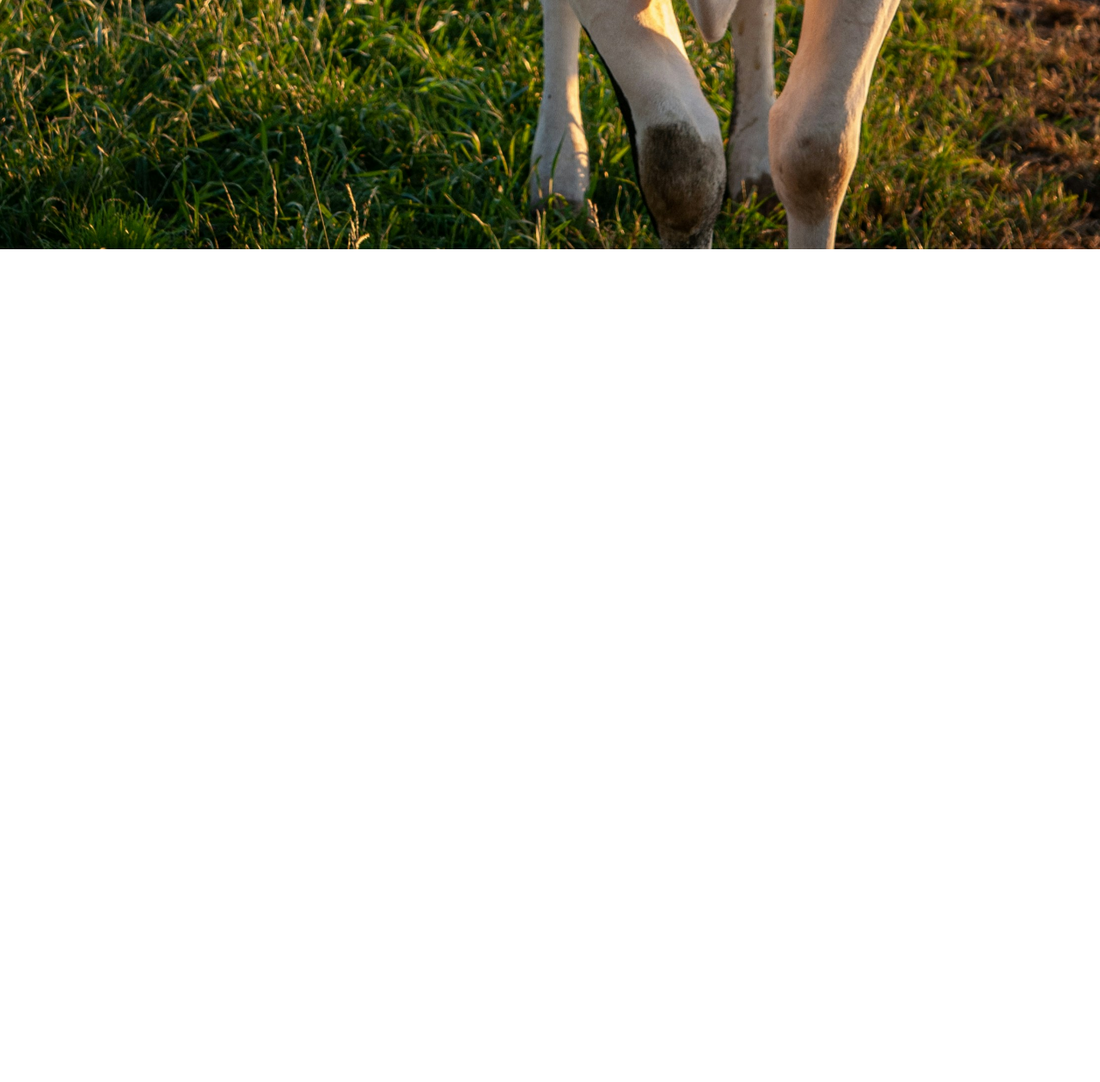
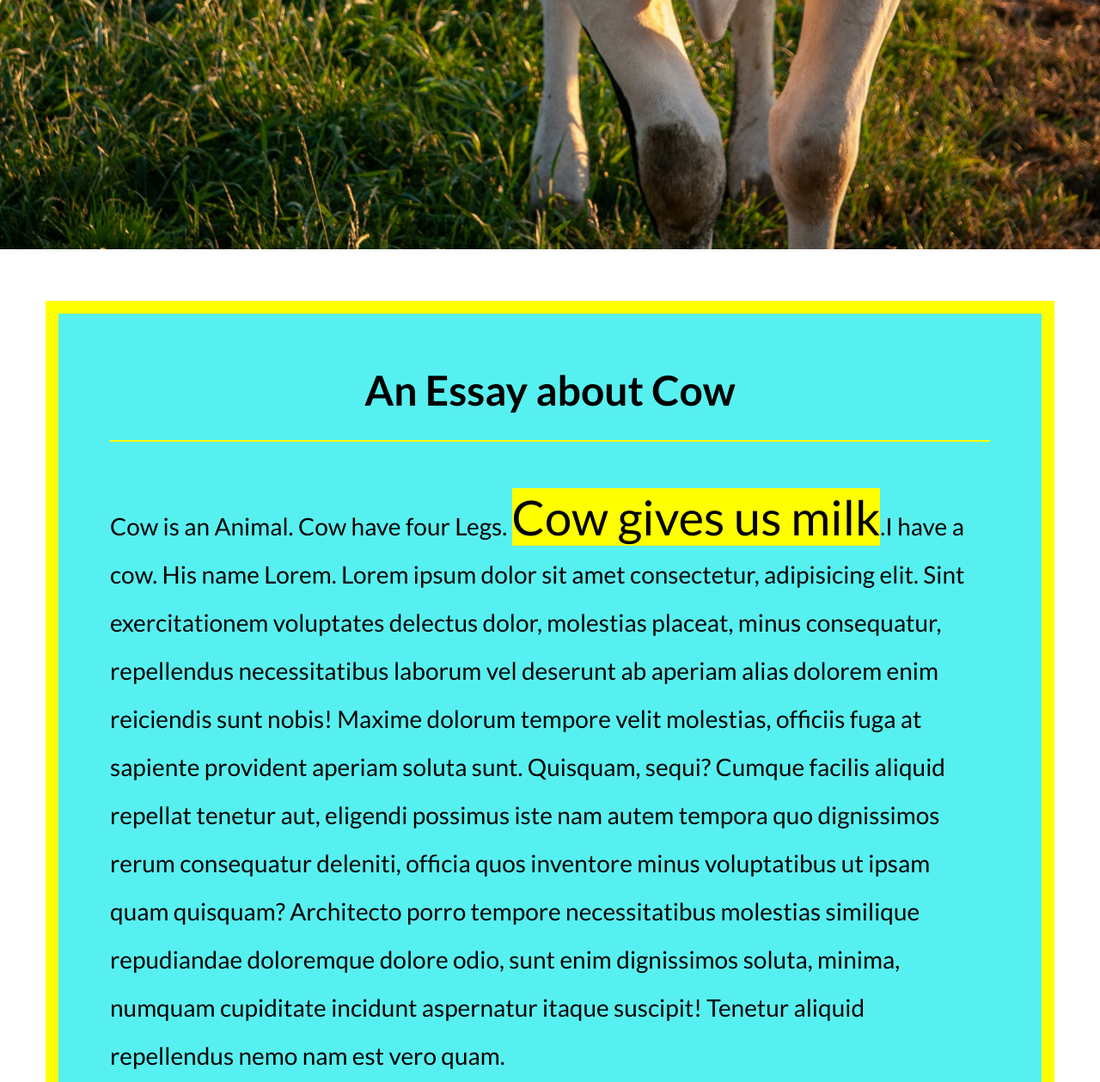
Before and after one commit to ahmad-minhaz/conceptual-html-css, a plain HTML site: page index.html in a window 1280 px wide. Shown: the part 500-1759 px from the top of the page at 86% size. Before the commit the page ends 800 px from the top, so only its background shows below. Drawn offline with Linux system fonts and the light colour scheme.

Commit message:
added the first blog

```diff
--- a/Styles/styles.css
+++ b/Styles/styles.css
@@ -1,6 +1,10 @@
+
+@import url('https://fonts.googleapis.com/css2?family=Lato:ital,wght@0,100;0,300;0,400;0,700;0,900;1,100;1,300;1,400;1,700;1,900&display=swap');
+
 *{
     margin: 0%;
     padding: 0%;
+    font-family: "Lato", sans-serif;
 }
 
 .hero{
@@ -21,3 +25,40 @@
     margin-top: 60px;
     padding-top: 60px;
 }
+
+.article{
+    width: 80%;
+    /* margin-left: auto;
+    margin-right: auto;
+    margin-top: 60px;
+    margin-bottom: 100px; */
+    margin: 60px auto;
+    border-width: 15px;
+    border-color: yellow;
+    border-style: solid;
+    background-color: rgb(87, 240, 240);
+    padding: 60px;
+}
+.article h2{
+    text-align: center;
+    font-size: 48px;
+    border-color: yellow;
+    border-style: solid;
+    border-width: 2px;
+    border-top: 0;
+    border-right: 0;
+    border-left: 0;
+    padding-bottom: 30px;
+    margin-bottom: 60px;
+}
+.article p{
+    font-size: 28px;
+    /* color: blue; */
+    line-height: 2em ;
+}
+.article p .imp{
+    font-size: 2em;
+    background-color: yellow;
+    display: inline;
+    width: 600px;
+}
--- a/index.html
+++ b/index.html
@@ -11,6 +11,10 @@
     <div class="hero">
         <h1>THE COW</h1>
     </div>
-
+   <div class="article">
+        <!-- content -->
+        <h2>An Essay about Cow</h2>
+        <p>Cow is an Animal. Cow have four Legs. <span class="imp">Cow gives us milk</span>.I have a cow. His name Lorem. Lorem ipsum dolor sit amet consectetur, adipisicing elit. Sint exercitationem voluptates delectus dolor, molestias placeat, minus consequatur, repellendus necessitatibus laborum vel deserunt ab aperiam alias dolorem enim reiciendis sunt nobis! Maxime dolorum tempore velit molestias, officiis fuga at sapiente provident aperiam soluta sunt. Quisquam, sequi? Cumque facilis aliquid repellat tenetur aut, eligendi possimus iste nam autem tempora quo dignissimos rerum consequatur deleniti, officia quos inventore minus voluptatibus ut ipsam quam quisquam? Architecto porro tempore necessitatibus molestias similique repudiandae doloremque dolore odio, sunt enim dignissimos soluta, minima, numquam cupiditate incidunt aspernatur itaque suscipit! Tenetur aliquid repellendus nemo nam est vero quam.</p>
+   </div>
 </body>
 </html>
```
